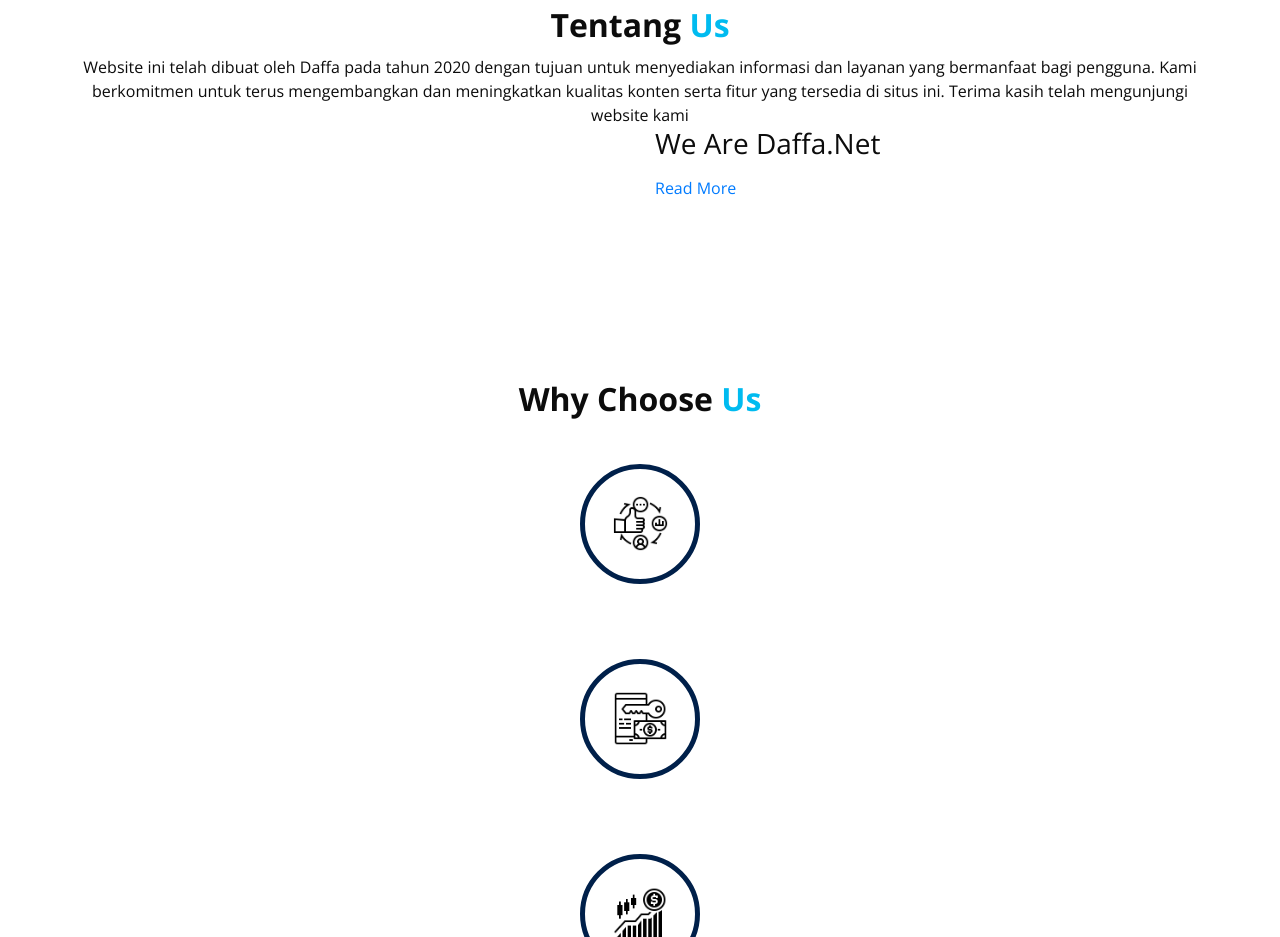
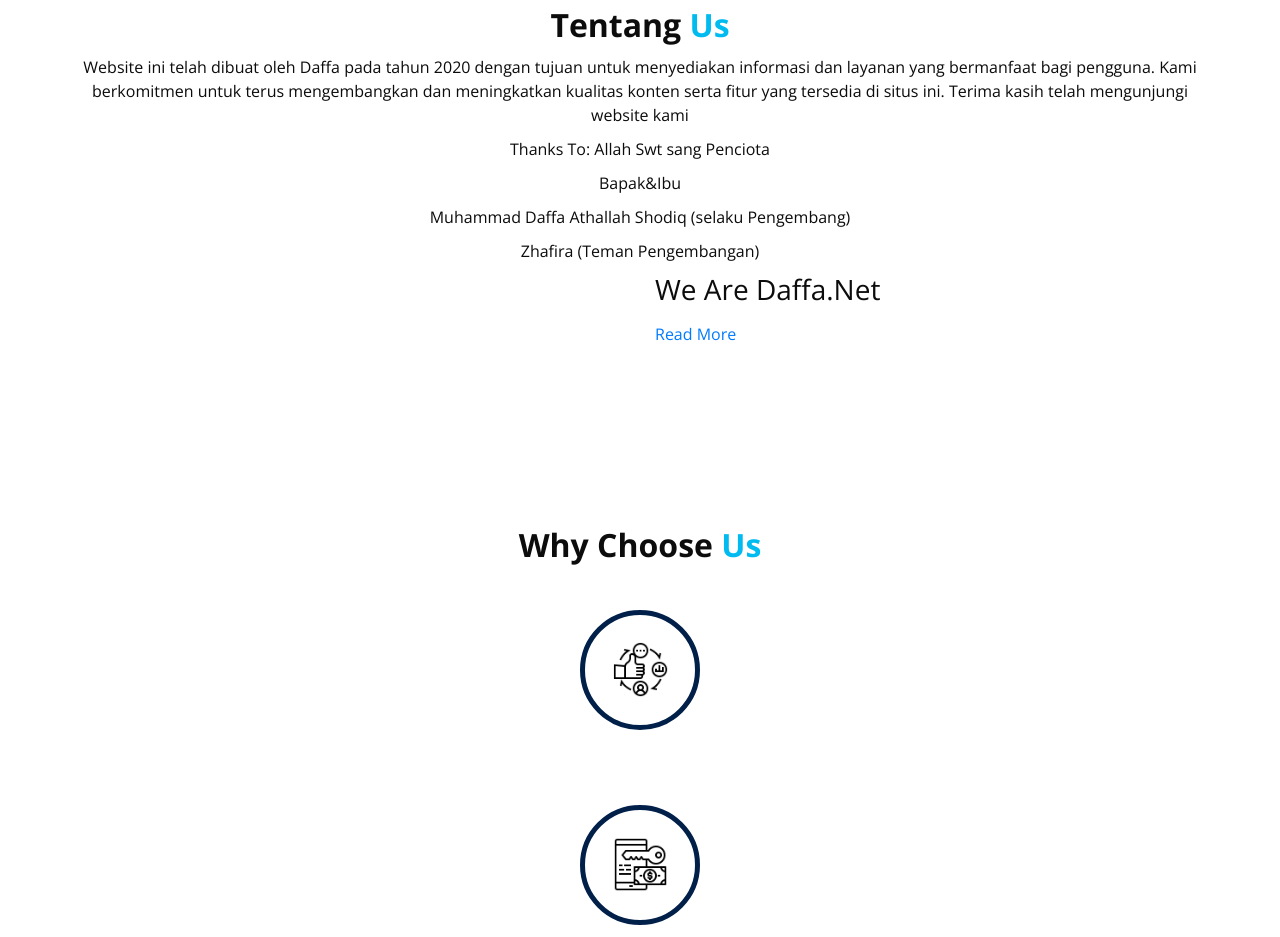
Before and after one commit to daffaathallah/alhudanew, a plain HTML site: page index.html in a window 1280 px wide. Shown: the part 1567-2504 px from the top of the page. Drawn offline with nearby package versions, Linux system fonts and the light colour scheme; some packages are replaced by stand-ins of ours.

Commit message:
Update index.html

```diff
--- a/index.html
+++ b/index.html
@@ -308,6 +308,15 @@
           Website ini telah dibuat oleh Daffa pada tahun 2020 dengan tujuan untuk menyediakan informasi dan layanan yang bermanfaat bagi pengguna. Kami berkomitmen untuk terus mengembangkan dan meningkatkan kualitas konten serta fitur yang tersedia di situs ini.
 
           Terima kasih telah mengunjungi website kami</p>
+        <p>Thanks To: Allah Swt sang Penciota</p>
+                <p>Bapak&Ibu</p>
+                        <p>Muhammad Daffa Athallah Shodiq (selaku Pengembang)</p>
+                        <p>Zhafira (Teman Pengembangan)</p>
+                        <p> </p>
+
+
+
+
       </div>
       <div class="row">
         <div class="col-md-6 ">
```
